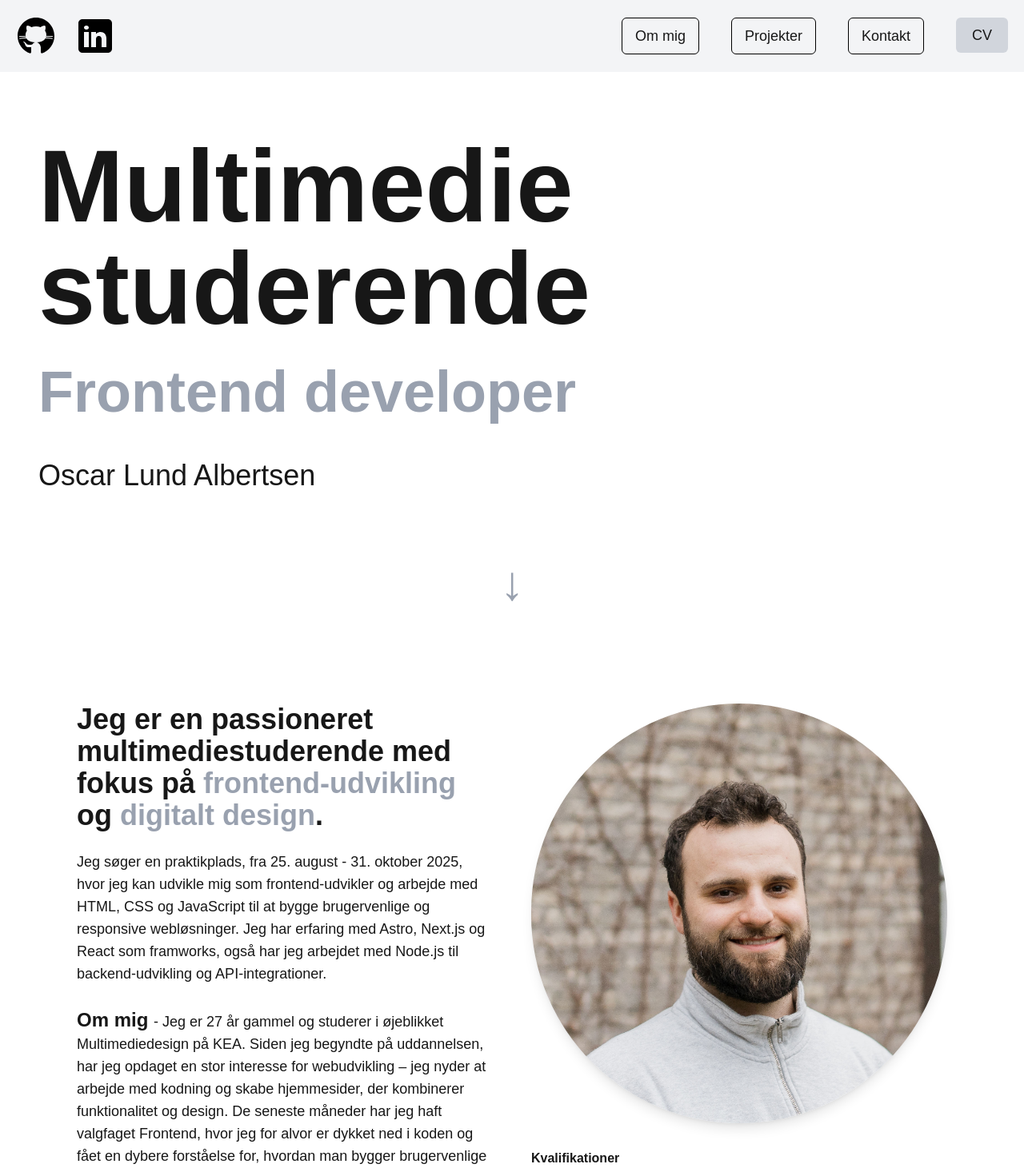
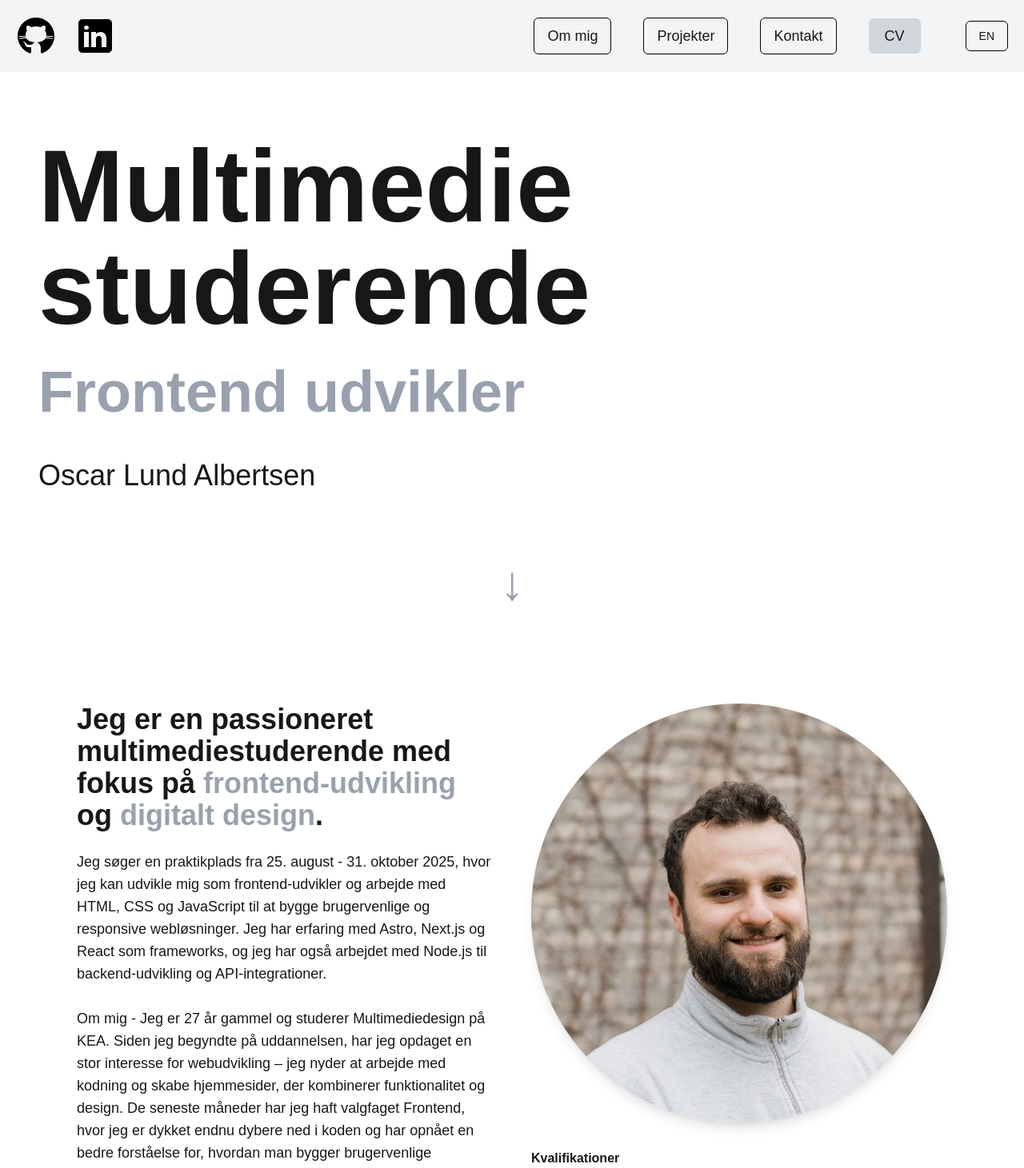
Before and after one commit to oscarlund121/praktik-digital, a Next.js app: page / in a window 1280 px wide. Shown: the top 1461 px of the page at 80% size. Built offline with nearby package versions, Linux system fonts and the light colour scheme; a web font is replaced by a local one.

Commit message:
language

```diff
--- a/src/app/components/About.jsx
+++ b/src/app/components/About.jsx
@@ -1,48 +1,53 @@
+"use client";
+
 import Image from "next/image";
+import { useLanguage } from "../context/LanguageSwitcher";
 
 const About = () => {
+  const { language } = useLanguage();
+
+  const text = {
+    da: {
+      title: "Jeg er en passioneret multimediestuderende med fokus på",
+      span1: "frontend-udvikling",
+      span2: "digitalt design",
+      content: `Jeg søger en praktikplads fra 25. august - 31. oktober 2025, hvor jeg kan udvikle mig som frontend-udvikler og arbejde med HTML, CSS og JavaScript til at bygge brugervenlige og responsive webløsninger. Jeg har erfaring med Astro, Next.js og React som frameworks, og jeg har også arbejdet med Node.js til backend-udvikling og API-integrationer.
+
+Om mig - Jeg er 27 år gammel og studerer Multimediedesign på KEA. Siden jeg begyndte på uddannelsen, har jeg opdaget en stor interesse for webudvikling – jeg nyder at arbejde med kodning og skabe hjemmesider, der kombinerer funktionalitet og design. De seneste måneder har jeg haft valgfaget Frontend, hvor jeg er dykket endnu dybere ned i koden og har opnået en bedre forståelse for, hvordan man bygger brugervenlige løsninger.
+
+Jeg er på udkig efter en virksomhed, hvor jeg kan lære endnu mere om webteknologier, animationer og forbedring af brugeroplevelser. Ud over mit studie interesserer jeg mig for 3D-webudvikling med Three.js.
+
+Mit mål i en praktik er at blive en endnu skarpere frontend-udvikler og lære endnu mere om digitalt håndværk.`,
+    },
+    en: {
+      title: "I am a passionate multimedia student with a focus on",
+      span1: "frontend development",
+      span2: "digital design",
+      content: `I am looking for an internship from August 25 to October 31, 2025, where I can develop as a frontend developer and work with HTML, CSS, and JavaScript to build user-friendly and responsive web solutions. I have experience with Astro, Next.js, and React as frameworks, and have also worked with Node.js for backend development and API integrations.
+
+About me – I am 27 years old and currently studying Multimedia Design at KEA. Since starting my education, I have discovered a strong passion for web development – I enjoy working with code and creating websites that combine functionality and design. In recent months, I have taken the Frontend elective, where I have deepened my understanding of building user-friendly and well-structured solutions.
+
+I am looking for a company where I can continue learning about web technologies, animations, and improving user experiences. Outside my studies, I have a keen interest in 3D web development with Three.js.
+
+My goal for my internship is to sharpen my frontend development skills even further and deepen my understanding of digital craftsmanship.`,
+    },
+  };
+
   return (
     <section id="about" className="py-20 px-8 max-w-6xl mx-auto bg-white">
       <div className="grid md:grid-cols-2 gap-12">
         <div>
           <h3 className="text-2xl md:text-4xl font-bold mb-6">
-            Jeg er en passioneret multimediestuderende med fokus på{" "}
-            <span className="text-gray-400">frontend-udvikling</span> og{" "}
-            <span className="text-gray-400">digitalt design</span>.
+            {text[language].title}{" "}
+            <span className="text-gray-400">{text[language].span1}</span> og{" "}
+            <span className="text-gray-400">{text[language].span2}</span>.
           </h3>
           <div className="text-sm md:text-lg">
-            <p>
-              Jeg søger en praktikplads, fra 25. august - 31. oktober 2025, hvor jeg kan udvikle mig som
-              frontend-udvikler og arbejde med HTML, CSS og JavaScript til at
-              bygge brugervenlige og responsive webløsninger. Jeg har erfaring
-              med Astro, Next.js og React som framworks, også har jeg arbejdet
-              med Node.js til backend-udvikling og API-integrationer.
-              <br />
-              <br />
-              <span className="font-bold text-xl md:text-2xl">Om mig </span>-
-              Jeg er 27 år gammel og studerer i øjeblikket Multimediedesign på
-              KEA. Siden jeg begyndte på uddannelsen, har jeg opdaget en stor
-              interesse for webudvikling – jeg nyder at arbejde med kodning og
-              skabe hjemmesider, der kombinerer funktionalitet og design. De
-              seneste måneder har jeg haft valgfaget Frontend, hvor jeg for
-              alvor er dykket ned i koden og fået en dybere forståelse for,
-              hvordan man bygger brugervenlige og gennemførte webløsninger.
-              <br />
-              <br />
-              Jeg er på udkig efter en virksomhed, hvor jeg kan lære endnu mere
-              om webteknologier, animationer og forbedring af brugeroplevelser.
-              Ud over mit studie interesserer jeg mig for 3D-webudvikling med
-              Three.js.
-              <br />
-              <br />
-              Mit mål i en praktik er at blive en endnu skarpere
-              frontend-udvikler og lære mere om webteknologier, animationer og
-              forbedring af brugeroplevelser.
-            </p>
+            <p className="whitespace-pre-line">{text[language].content}</p>
           </div>
         </div>
 
-        <div className="flex flex-col gap-4 mb-">
+        <div className="flex flex-col gap-4">
           <Image
             src="/img/OZZEY-14.jpg"
             alt="Oscar"
@@ -52,14 +57,16 @@ const About = () => {
           />
 
           <div className="flex flex-col gap-2 mb-2">
-            <h2 className="font-bold">Kvalifikationer</h2>
+            <h2 className="font-bold">
+              {language === "da" ? "Kvalifikationer" : "Qualifications"}
+            </h2>
             <div className="flex flex-wrap gap-4">
               <Image
                 src="/img/html-144.svg"
                 alt="HTML"
                 width={48}
                 height={48}
-                className="w-12 "
+                className="w-12"
               />
               <Image
                 src="/img/css.svg"
@@ -98,8 +105,11 @@ const About = () => {
               />
             </div>
           </div>
+
           <div className="flex flex-col gap-2">
-            <h2 className="font-bold">Kompetencer</h2>
+            <h2 className="font-bold">
+              {language === "da" ? "Kompetencer" : "Skills"}
+            </h2>
             <div className="flex flex-wrap gap-4">
               <Image
                 src="/img/nextjs.svg"
--- a/src/app/components/Header.jsx
+++ b/src/app/components/Header.jsx
@@ -1,10 +1,13 @@
 "use client";
 
 import { useState } from "react";
+import { useLanguage } from "../context/LanguageSwitcher";
 import Image from "next/image";
 
 const Header = () => {
   const [menuOpen, setMenuOpen] = useState(false);
+  const { language, toggleLanguage } = useLanguage();
+
   const scrollToSection = (id) => {
     document.getElementById(id)?.scrollIntoView({ behavior: "smooth" });
   };
@@ -40,32 +43,42 @@ const Header = () => {
           />
         </a>
       </div>
-      <nav className="hidden md:flex gap-10 text-lg">
+
+      <nav className="hidden md:flex gap-10 text-lg items-center">
         <a
           onClick={() => scrollToSection("about")}
-          className="border-1 border-black px-4 py-2 hover:text-gray-400 hover:border-gray-400 transition rounded-md"
+          className="border-1 border-black px-4 py-2 hover:text-gray-400 hover:border-gray-400 transition rounded-md cursor-pointer"
         >
-          Om mig
+          {language === "da" ? "Om mig" : "About me"}
         </a>
         <a
           onClick={() => scrollToSection("projects")}
-          className="border-1 border-black px-4 py-2 hover:text-gray-400 hover:border-gray-400 transition rounded-md"
+          className="border-1 border-black px-4 py-2 hover:text-gray-400 hover:border-gray-400 transition rounded-md cursor-pointer"
         >
-          Projekter
+          {language === "da" ? "Projekter" : "Projects"}
         </a>
         <a
           onClick={() => scrollToSection("footer")}
-          className="border-1 border-black px-4 py-2 hover:text-gray-400 hover:border-gray-400 transition rounded-md"
+          className="border-1 border-black px-4 py-2 hover:text-gray-400 hover:border-gray-400 transition rounded-md cursor-pointer"
         >
-          Kontakt
+          {language === "da" ? "Kontakt" : "Contact"}
         </a>
         <a href="/CV-OscarLund.pdf" download>
           <button className="bg-gray-300 px-5 py-2 hover:bg-black hover:text-gray-300 transition rounded-md cursor-pointer">
             CV
           </button>
         </a>
+
+        {/* Sprogskifter-knap */}
+        <button
+          onClick={toggleLanguage}
+          className="ml-4 px-4 py-2 border border-black rounded-md hover:bg-gray-200 transition text-sm"
+        >
+          {language === "da" ? "EN" : "DA"}
+        </button>
       </nav>
 
+      {/* Burger Menu Mobile */}
       <div className="md:hidden">
         <button
           onClick={() => setMenuOpen(!menuOpen)}
@@ -100,45 +113,50 @@ const Header = () => {
         <div className="absolute top-20 right-5 bg-white shadow-lg flex flex-col gap-6 p-8 rounded-md md:hidden">
           <a
             onClick={() => {
-              document
-                .getElementById("about")
-                ?.scrollIntoView({ behavior: "smooth" });
+              scrollToSection("about");
               setMenuOpen(false);
             }}
             className="text-lg cursor-pointer"
           >
-            Om mig
+            {language === "da" ? "Om mig" : "About me"}
           </a>
           <a
             onClick={() => {
-              document
-                .getElementById("projects")
-                ?.scrollIntoView({ behavior: "smooth" });
+              scrollToSection("projects");
               setMenuOpen(false);
             }}
             className="text-lg cursor-pointer"
           >
-            Projekter
+            {language === "da" ? "Projekter" : "Projects"}
           </a>
           <a
             onClick={() => {
-              document
-                .getElementById("footer")
-                ?.scrollIntoView({ behavior: "smooth" });
+              scrollToSection("footer");
               setMenuOpen(false);
             }}
             className="text-lg cursor-pointer"
           >
-            Kontakt
+            {language === "da" ? "Kontakt" : "Contact"}
           </a>
           <a
-            onClick={() => setMenuOpen(false)}
             href="/CV-OscarLund.pdf"
             download
-            className="text-lg"
+            onClick={() => setMenuOpen(false)}
+            className="text-lg cursor-pointer"
           >
             CV
           </a>
+
+          {/* Sprogskifter-knap på mobilen */}
+          <button
+            onClick={() => {
+              toggleLanguage();
+              setMenuOpen(false);
+            }}
+            className="px-4 py-2 border border-black rounded-md hover:bg-gray-200 transition text-sm"
+          >
+            {language === "da" ? "EN" : "DA"}
+          </button>
         </div>
       )}
     </header>
--- a/src/app/components/Hero.jsx
+++ b/src/app/components/Hero.jsx
@@ -1,14 +1,35 @@
-const Hero = ({}) => {
+"use client";
+
+import { useLanguage } from "../context/LanguageSwitcher";
+
+const Hero = () => {
+  const { language } = useLanguage();
+
+  const text = {
+    da: {
+      title: "Multimedie studerende",
+      subtitle: "Frontend udvikler",
+      name: "Oscar Lund Albertsen",
+    },
+    en: {
+      title: "Multimedia student",
+      subtitle: "Frontend developer",
+      name: "Oscar Lund Albertsen",
+    },
+  };
+
   return (
     <section className="min-h-screen flex flex-col justify-center px-12 pt-1 relative">
       <div className="mb-2 sm:mb-5">
         <h1 className="text-5xl md:text-9xl font-bold break-words max-w-full mb-5">
-          Multimedie studerende
+          {text[language].title}
         </h1>
         <h1 className="text-3xl md:text-7xl font-bold leading-tight text-gray-400 mb-10">
-          Frontend developer
+          {text[language].subtitle}
         </h1>
-        <h3 className="text-1xl md:text-4xl mt-4">Oscar Lund Albertsen</h3>
+        <h3 className="text-1xl md:text-4xl mt-4">
+          {text[language].name}
+        </h3>
       </div>
       <div className="absolute bottom-10 left-1/2 transform -translate-x-1/2">
         <a href="#about" className="text-6xl text-gray-400">
--- a/src/app/components/Project.jsx
+++ b/src/app/components/Project.jsx
@@ -1,18 +1,35 @@
+"use client";
+
 import Image from "next/image";
+import { useLanguage } from "../context/LanguageSwitcher";
+
 const Projects = () => {
+  const { language } = useLanguage();
+
+  const text = {
+    da: {
+      title: "Projekter",
+      viewProject: "Se projekt",
+    },
+    en: {
+      title: "Projects",
+      viewProject: "View project",
+    },
+  };
+
   const scrollToSection = (id) => {
     document.getElementById(id)?.scrollIntoView({ behavior: "smooth" });
   };
 
-
   return (
     <section id="projects" className="py-20 px-8 max-w-6xl mx-auto">
       <h2 className="text-4xl font-bold underline mb-12 text-center">
-        Projekter
+        {text[language].title}
       </h2>
 
       <div className="grid md:grid-cols-3 gap-10">
-        <div className=" p-4 shadow-lg flex flex-col gap-4 hover:scale-105 hover:bg-gray-100 transition-transform rounded-lg">
+        {/* Project 1 */}
+        <div className="p-4 shadow-lg flex flex-col gap-4 hover:scale-105 hover:bg-gray-100 transition-transform rounded-lg">
           <h4 className="text-2xl font-bold">Movie App</h4>
           <Image
             src="/img/movieapp.png"
@@ -26,9 +43,9 @@ const Projects = () => {
               href="https://react-movies-q9k9.vercel.app/"
               target="_blank"
               rel="noopener noreferrer"
-              className="px-4 py-2 bg-black text-white hover:bg-white hover:text-black  transition rounded-md"
+              className="px-4 py-2 bg-black text-white hover:bg-white hover:text-black transition rounded-md"
             >
-              Se projekt
+              {text[language].viewProject}
             </a>
             <a
               href="https://github.com/oscarlund121/react-movies"
@@ -46,7 +63,9 @@ const Projects = () => {
             </a>
           </div>
         </div>
-        <div className=" p-4 shadow-lg flex flex-col gap-4 hover:scale-105 hover:bg-gray-100 transition-transform rounded-lg">
+
+
+        <div className="p-4 shadow-lg flex flex-col gap-4 hover:scale-105 hover:bg-gray-100 transition-transform rounded-lg">
           <h4 className="text-2xl font-bold">Banana Bandit</h4>
           <Image
             src="/img/groncos.png"
@@ -60,9 +79,9 @@ const Projects = () => {
               href="https://groncosgreatgrab.netlify.app/"
               target="_blank"
               rel="noopener noreferrer"
-              className="px-4 py-2 bg-black text-white hover:bg-white hover:text-black  transition rounded-md"
+              className="px-4 py-2 bg-black text-white hover:bg-white hover:text-black transition rounded-md"
             >
-              Se projekt
+              {text[language].viewProject}
             </a>
             <a
               href="https://github.com/oscarlund121/website"
@@ -81,7 +100,8 @@ const Projects = () => {
           </div>
         </div>
 
-        <div className=" p-4 shadow-lg flex flex-col gap-4 hover:bg-gray-100 hover:scale-105 transition-transform rounded-lg">
+
+        <div className="p-4 shadow-lg flex flex-col gap-4 hover:scale-105 hover:bg-gray-100 transition-transform rounded-lg">
           <h4 className="text-2xl font-bold">To-do liste</h4>
           <Image
             src="/img/todo-list.png"
@@ -95,9 +115,9 @@ const Projects = () => {
               href="https://todooscar.netlify.app/"
               target="_blank"
               rel="noopener noreferrer"
-              className="px-4 py-2 bg-black text-white hover:bg-white hover:text-black  transition rounded-md"
+              className="px-4 py-2 bg-black text-white hover:bg-white hover:text-black transition rounded-md"
             >
-              Se projekt
+              {text[language].viewProject}
             </a>
             <a
               href="https://github.com/oscarlund121/todo-app"
@@ -119,4 +139,5 @@ const Projects = () => {
     </section>
   );
 };
+
 export default Projects;
--- /dev/null
+++ b/src/app/context/LanguageSwitcher.jsx
@@ -0,0 +1,23 @@
+"use client";
+
+import { createContext, useState, useContext } from "react";
+
+
+const LanguageSwitcher = createContext();
+
+
+export const LanguageProvider = ({ children }) => {
+  const [language, setLanguage] = useState("da");
+
+  const toggleLanguage = () => {
+    setLanguage((prev) => (prev === "da" ? "en" : "da"));
+  };
+
+  return (
+    <LanguageSwitcher.Provider value={{ language, toggleLanguage }}>
+      {children}
+    </LanguageSwitcher.Provider>
+  );
+};
+
+export const useLanguage = () => useContext(LanguageSwitcher);
--- a/src/app/layout.js
+++ b/src/app/layout.js
@@ -1,4 +1,5 @@
 import { Rethink_Sans } from "next/font/google";
+import { LanguageProvider } from "./context/LanguageSwitcher";
 import "./globals.css";
 import Header from "./components/Header";
 import Footer from "./components/Footer";
@@ -18,9 +19,11 @@ export default function RootLayout({ children }) {
   return (
     <html lang="da">
       <body className={`${rethinkSans.variable} font-sans antialiased`}>
-        <Header />
-        {children}
-        <Footer />
+        <LanguageProvider>
+          <Header />
+          {children}
+          <Footer />
+        </LanguageProvider>
       </body>
     </html>
   );
```
